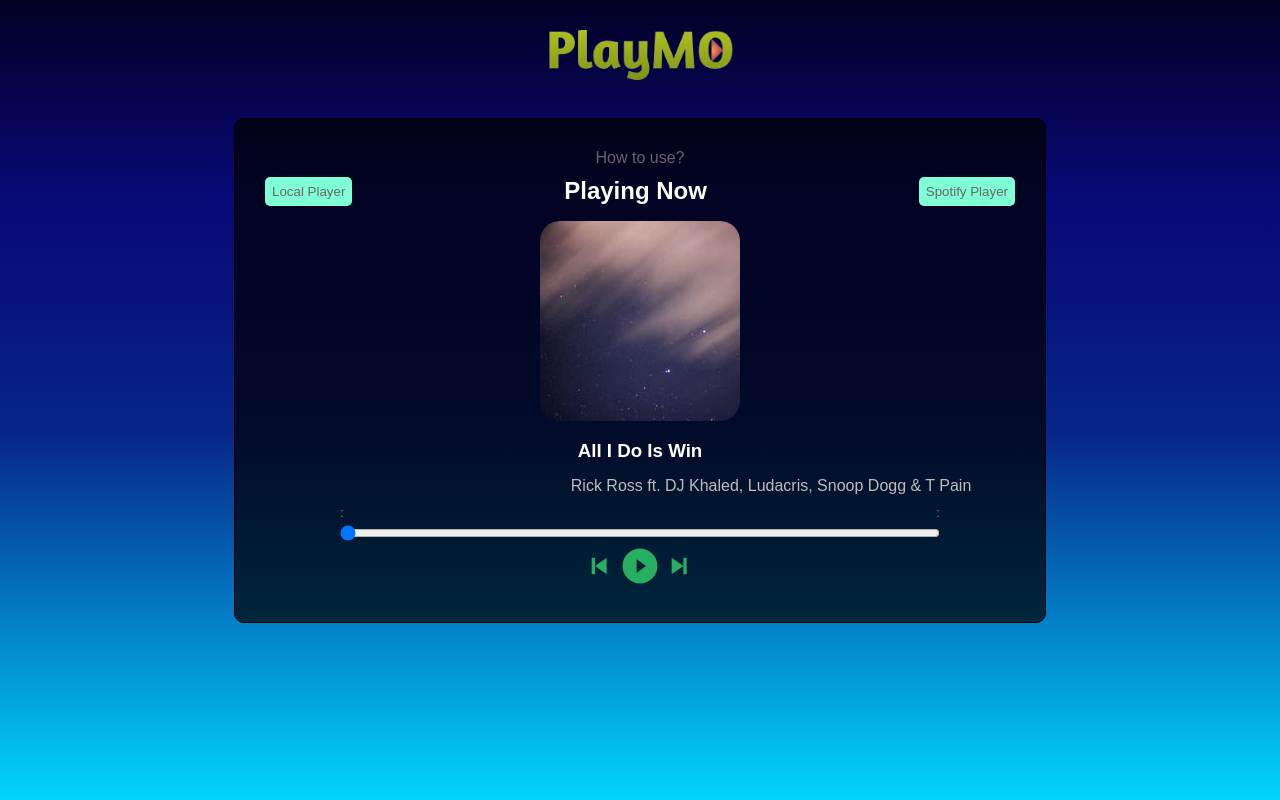
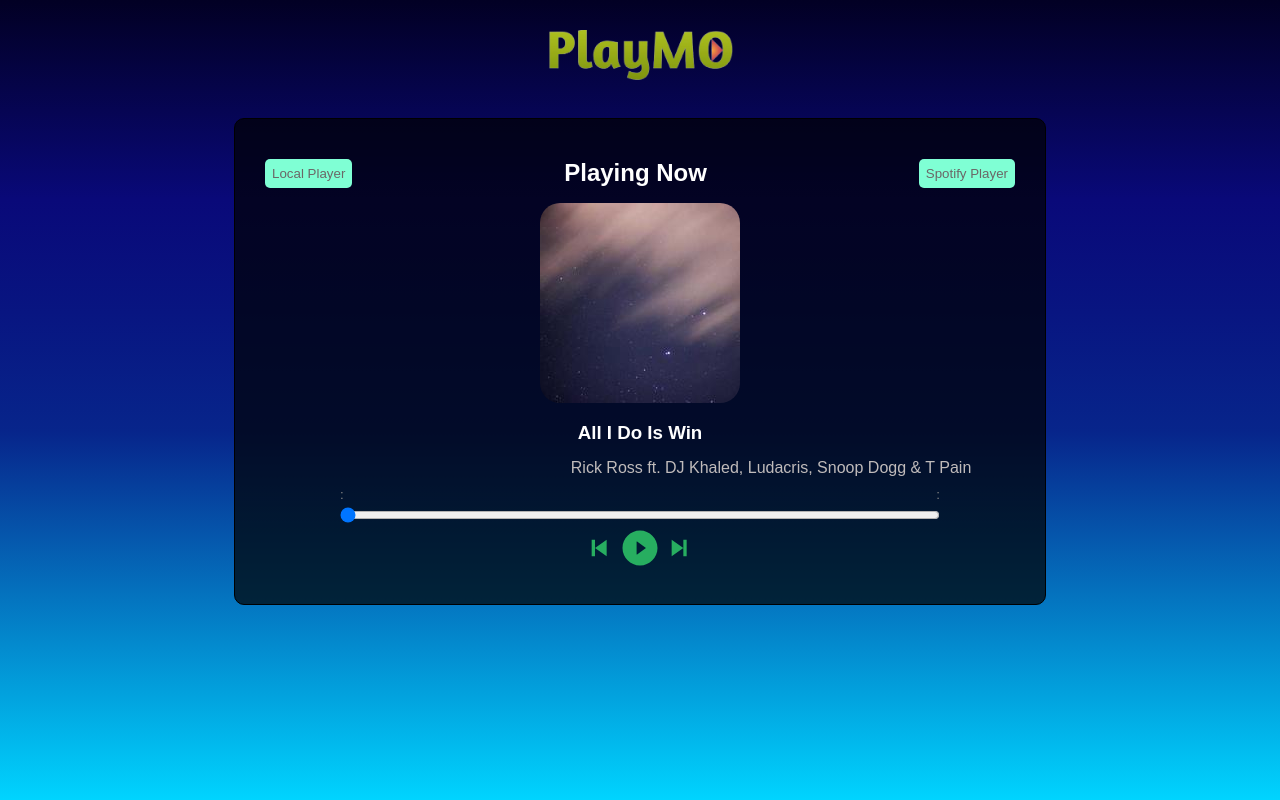
Before and after one commit to MichaelOmoniyi/playmo, a React (Vite) app: page / in a window 1280 px wide. Built offline with nearby package versions, Linux system fonts and the light colour scheme; no server answers.

Commit message:
resolving merge conflict

```diff
--- a/src/component/Player.jsx
+++ b/src/component/Player.jsx
@@ -64,9 +64,6 @@
 
   return (
     <div className="component">
-      <a href="https://www.youtube.com/watch?v=C_m_9X3-WpQ" className="toUse">
-        How to use?
-      </a>
       <div className="tabs">
         <button
           className={`tab ${activeTab === "local" ? "active" : ""}`}
```
